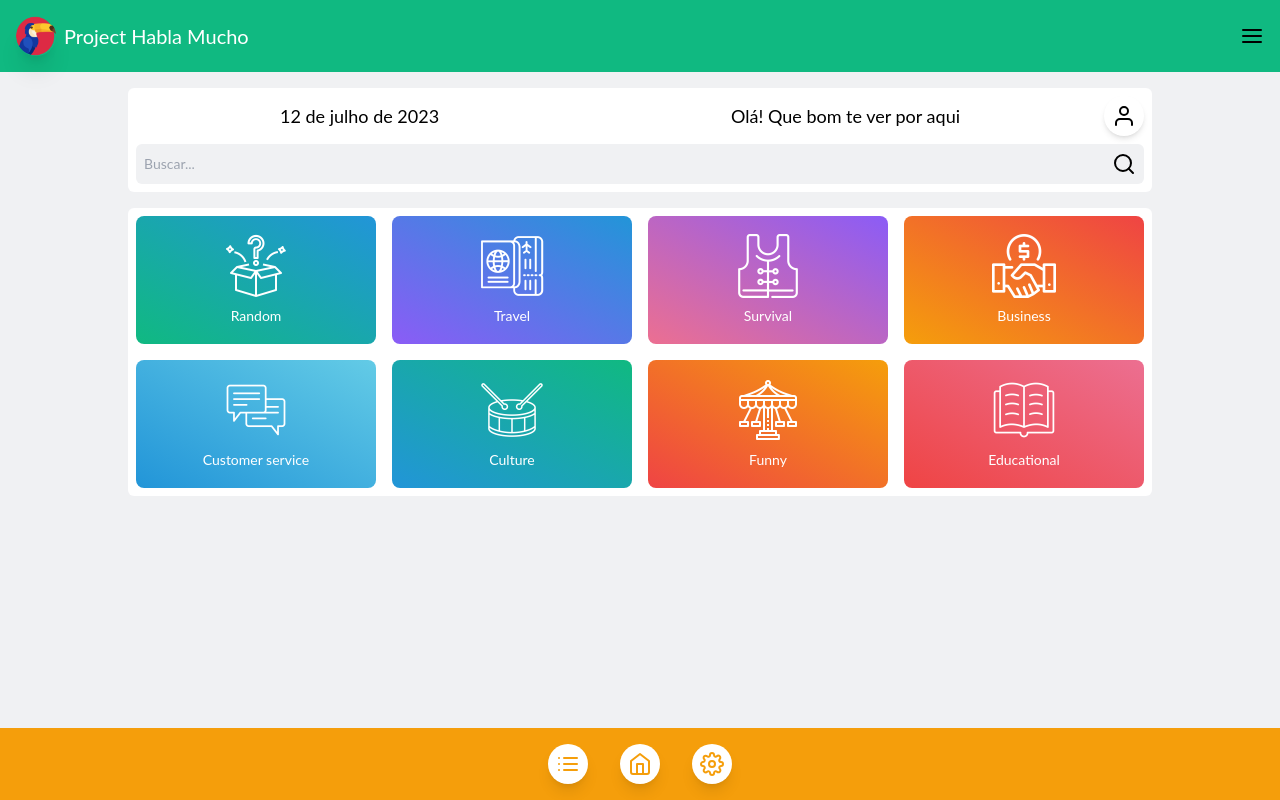
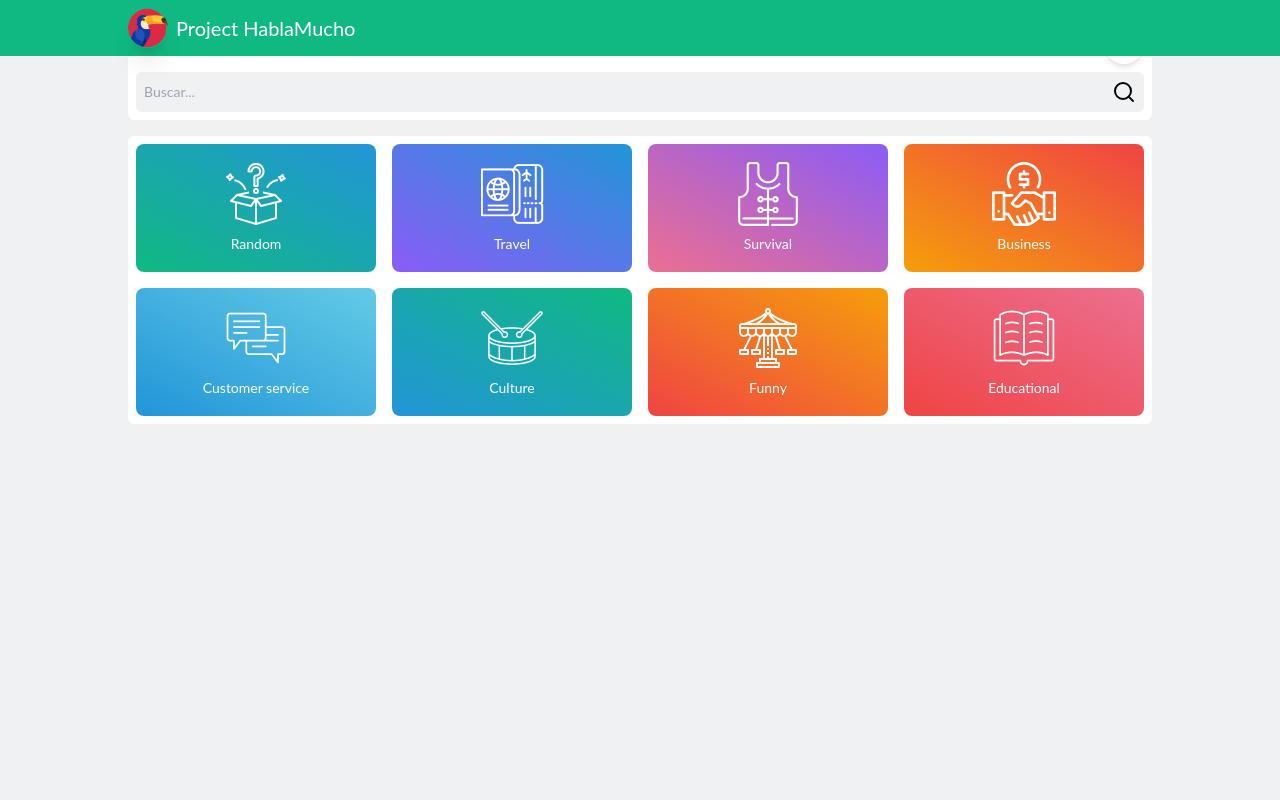
Before and after one commit to emeraldknight-sp/next-project-habla-mucho, a Next.js app: page / in a window 1280 px wide. Built offline with nearby package versions, Linux system fonts and the light colour scheme.

Commit message:
✅ Update: Header and Navbar components

```diff
--- a/src/components/Header/Header.tsx
+++ b/src/components/Header/Header.tsx
@@ -1,27 +1,13 @@
-import Image from "next/image";
-import Link from "next/link";
-import { FiMenu } from "react-icons/fi";
+// import { FiMenu } from "react-icons/fi";
+import { Container } from "../Container";
+import { Logo } from "../Logo";
 
 export const Header = () => {
 	return (
-		<header className="flex items-center justify-between p-4 bg-green">
-			<div className="flex items-center gap-2">
-				<Link href="/" className="flex items-center gap-2">
-					<Image
-						src="/logo.png"
-						width={40}
-						height={40}
-						alt="Logo"
-						className="shadow-xl rounded-full"
-					/>
-					<h1 className="text-xl text-white">Project Habla Mucho</h1>
-				</Link>
-			</div>
-			<div>
-				<button type="button" className="flex items-center justify-center">
-					<FiMenu size={24} />
-				</button>
-			</div>
+		<header className="flex items-center justify-between fixed top-0 left-0 w-screen bg-green px-4 py-2">
+			<Container>
+				<Logo />
+			</Container>
 		</header>
 	);
 };
--- a/src/components/Navbar/Navbar.tsx
+++ b/src/components/Navbar/Navbar.tsx
@@ -3,10 +3,10 @@ import { FiHome, FiList, FiSettings } from "react-icons/fi";
 
 export const Navbar = () => {
 	return (
-		<nav className="fixed bottom-0 left-0 w-full bg-yellow p-4">
+		<nav className="fixed bottom-0 left-0 w-full bg-yellow px-4 py-2 lg:hidden">
 			<ul className="flex flex-row justify-center items-center gap-8 ">
 				<li className="bg-white rounded-full shadow-lg p-2">
-					<Link href="/" className="text-yellow">
+					<Link href="/language" className="text-yellow">
 						<FiList size={24} />
 					</Link>
 				</li>
@@ -16,7 +16,7 @@ export const Navbar = () => {
 					</Link>
 				</li>
 				<li className="bg-white rounded-full shadow-lg p-2">
-					<Link href="/" className="text-yellow">
+					<Link href="/settings" className="text-yellow">
 						<FiSettings size={24} />
 					</Link>
 				</li>
```
